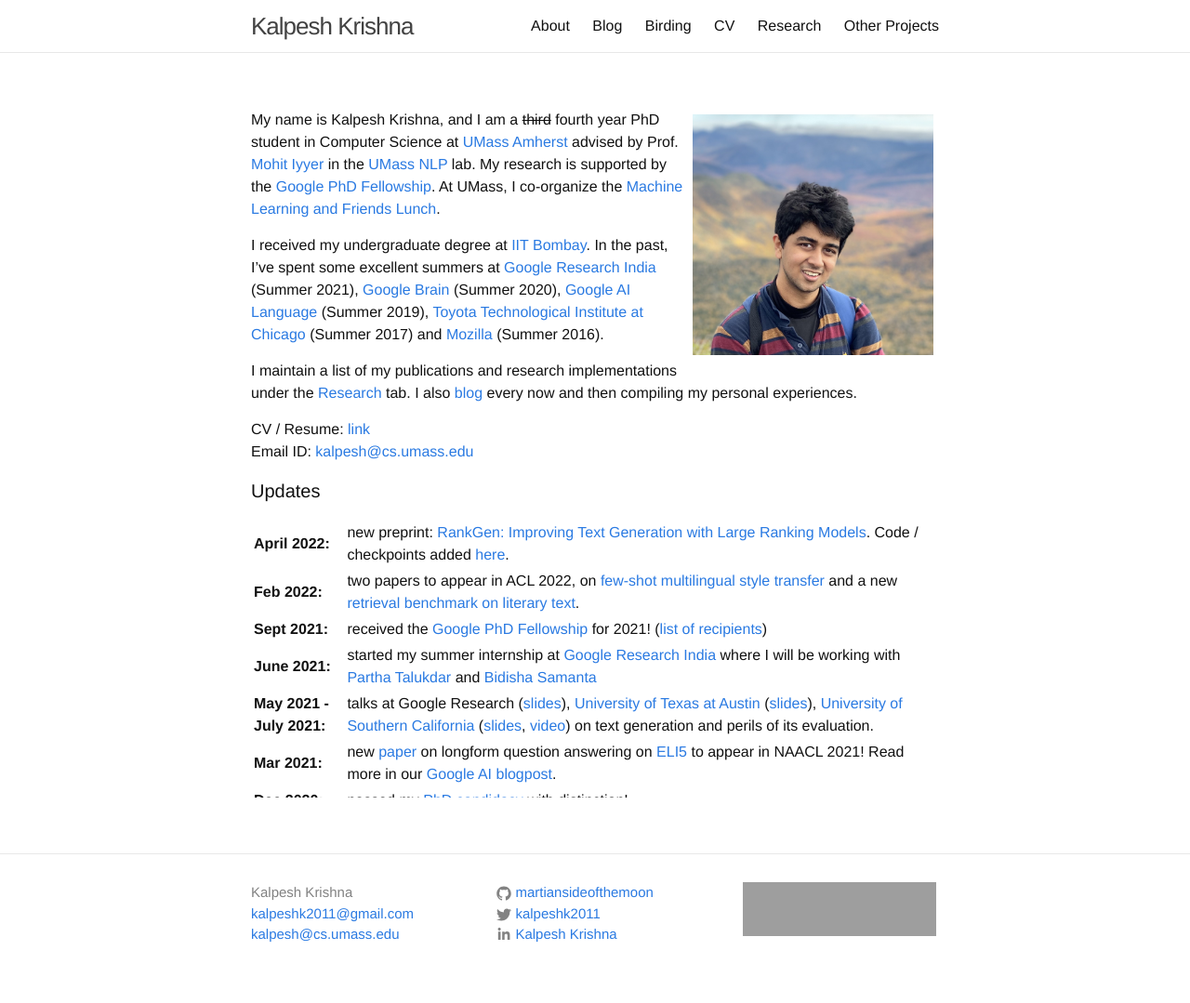
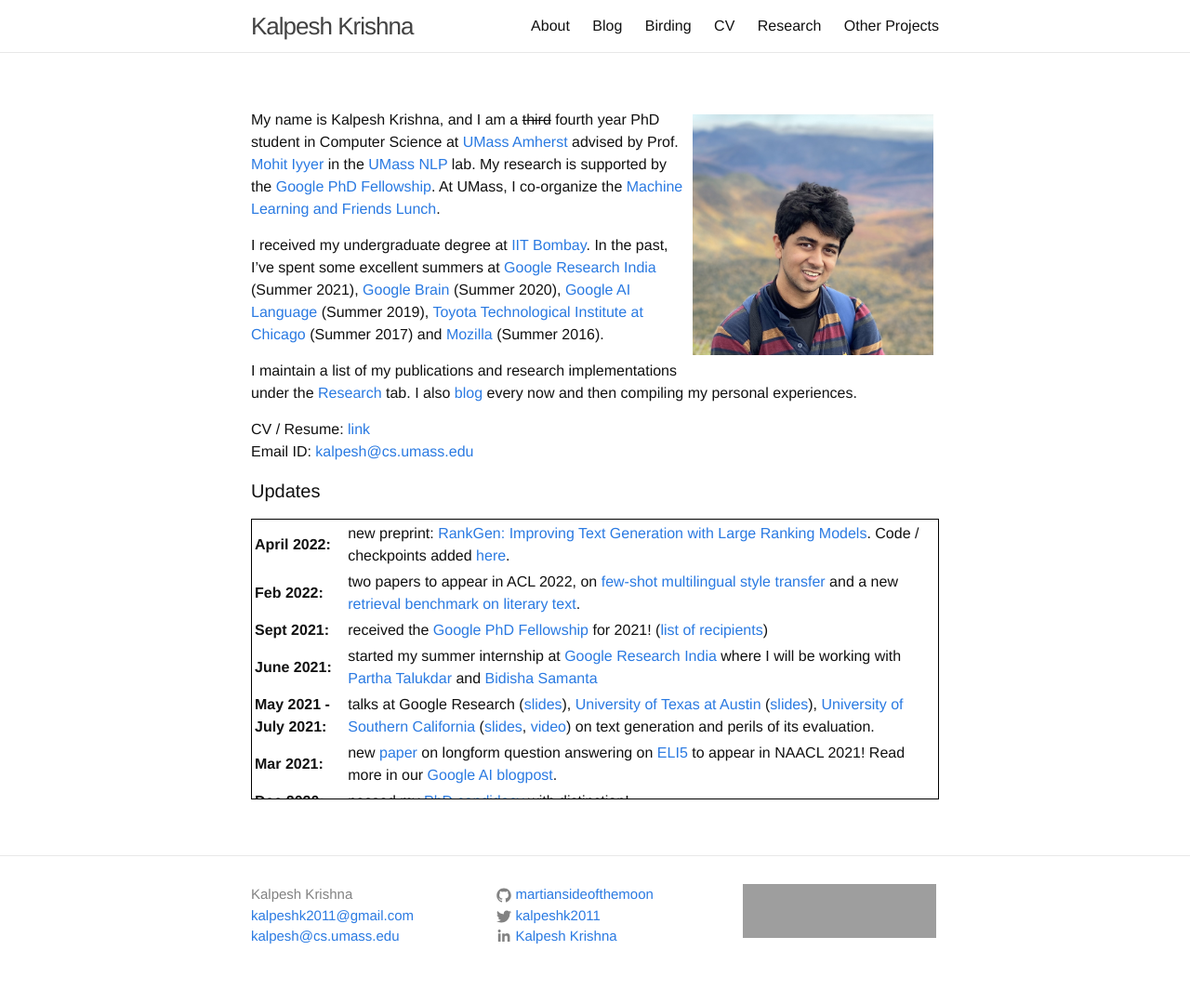
Before and after one commit to martiansideofthemoon/martiansideofthemoon.github.io, a Jekyll site: the page built from index.md, in a window 1280 px wide. Shown: the whole page at 93% size. Built offline with Jekyll 4.4.1, drawn with Linux system fonts in a browser that asks for light colours; comment, search, counter and statistics services are not loaded; grey boxes are pictures that could not be loaded.

Commit message:
Update index.md

```diff
--- a/index.md
+++ b/index.md
@@ -16,7 +16,7 @@ Email ID: [kalpesh@cs.umass.edu](mailto:kalpesh@cs.umass.edu)
 
 #### Updates
 
-<div style="height:300px;overflow:auto;">
+<div style="height:300px;overflow:auto;		border:1px solid black;">
 <table>
 <col width="100px">
 <col width="650px">
```
